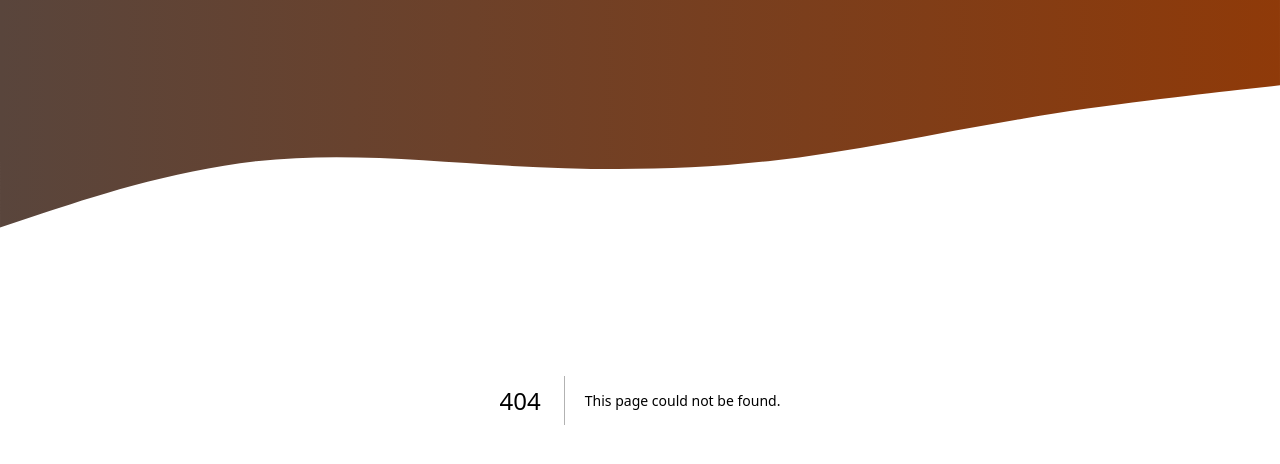
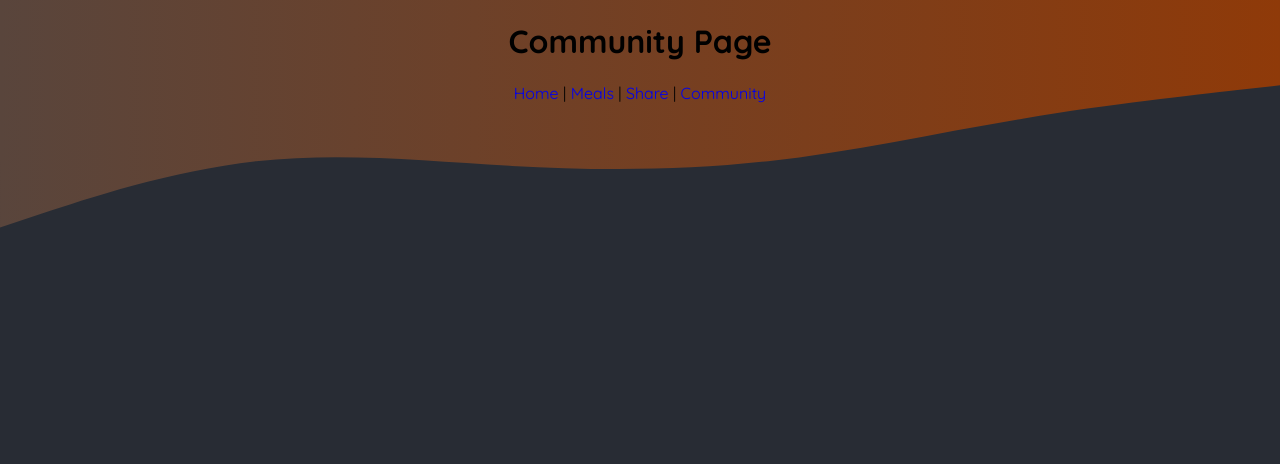
Before and after one commit to TiLourinho/nextjs-essentials, a Next.js app: page /community in a window 1280 px wide. Before the commit this address had no page. Shown: the top 464 px of the page. Built offline with nearby package versions, Linux system fonts and the light colour scheme.

Commit message:
feat: routing pages

```diff
--- /dev/null
+++ b/src/app/community/page.js
@@ -0,0 +1,10 @@
+import Links from "../../components/links";
+
+export default function CommunityPage() {
+  return (
+    <main>
+      <h1>Community Page</h1>
+      <Links />
+    </main>
+  );
+}
--- a/src/app/globals.css
+++ b/src/app/globals.css
@@ -1,16 +1,22 @@
-@import url('https://fonts.googleapis.com/css2?family=Quicksand:wght@400;600;700&family=Montserrat:wght@400;700&display=swap');
+@import url("https://fonts.googleapis.com/css2?family=Quicksand:wght@400;600;700&family=Montserrat:wght@400;700&display=swap");
 
 * {
   box-sizing: border-box;
 }
 
 html {
-  font-family: 'Quicksand', sans-serif;
+  font-family: "Quicksand", sans-serif;
 }
 
 body {
   margin: 0;
   background: radial-gradient(#282c34, #282c34);
+}
+
+main,
+a {
+  text-align: center;
+  text-decoration: none;
 }
 
 .header-background {
@@ -46,7 +52,7 @@ svg {
   -webkit-text-fill-color: transparent;
   background-size: cover;
   background-position: center;
-  font-family: 'Montserrat', sans-serif;
+  font-family: "Montserrat", sans-serif;
 }
 
 .not-found p,
--- a/src/app/layout.js
+++ b/src/app/layout.js
@@ -1,8 +1,8 @@
-import './globals.css';
+import "./globals.css";
 
 export const metadata = {
-  title: 'NextLevel Food',
-  description: 'Delicious meals, shared by a food-loving community.',
+  title: "NextLevel Food",
+  description: "Delicious meals, shared by a food-loving community.",
 };
 
 export default function RootLayout({ children }) {
@@ -15,18 +15,18 @@ export default function RootLayout({ children }) {
               <linearGradient id="gradient" x1="0%" y1="0%" x2="100%" y2="0%">
                 <stop
                   offset="0%"
-                  style={{ stopColor: '#59453c', stopOpacity: '1' }}
+                  style={{ stopColor: "#59453c", stopOpacity: "1" }}
                 />
                 <stop
                   offset="100%"
-                  style={{ stopColor: '#8f3a09', stopOpacity: '1' }}
+                  style={{ stopColor: "#8f3a09", stopOpacity: "1" }}
                 />
               </linearGradient>
             </defs>
             <path
               fill="url(#gradient)"
               d="M0,256L48,240C96,224,192,192,288,181.3C384,171,480,181,576,186.7C672,192,768,192,864,181.3C960,171,1056,149,1152,133.3C1248,117,1344,107,1392,101.3L1440,96L1440,0L1392,0C1344,0,1248,0,1152,0C1056,0,960,0,864,0C768,0,672,0,576,0C480,0,384,0,288,0C192,0,96,0,48,0L0,0Z"
-            ></path>
+            />
           </svg>
         </div>
 
--- a/src/app/page.js
+++ b/src/app/page.js
@@ -1,9 +1,12 @@
+import Links from "../components/links";
+
 export default function Home() {
   return (
     <main>
-      <h1 style={{ color: 'white', textAlign: 'center' }}>
+      <h1 style={{ color: "white", textAlign: "center" }}>
         Time to get started!
       </h1>
+      <Links />
     </main>
   );
 }
--- /dev/null
+++ b/src/components/links.js
@@ -0,0 +1,35 @@
+import Link from "next/link";
+
+export default function Links() {
+  const routes = [
+    {
+      path: "/",
+      label: "Home",
+    },
+    {
+      path: "/meals",
+      label: "Meals",
+    },
+    {
+      path: "/meals/share",
+      label: "Share",
+    },
+    {
+      path: "/community",
+      label: "Community",
+    },
+  ];
+
+  return (
+    <>
+      {routes.map(({ path, label }, index) => (
+        <>
+          <span key={`${label}-${index}`}>
+            <Link href={path}>{label}</Link>
+          </span>
+          {index < routes.length - 1 && <span key={index}> | </span>}
+        </>
+      ))}
+    </>
+  );
+}
```
Also changed, not shown: src/app/meals/[slug]/page.js (added, +8 -0 lines), src/app/meals/page.js (added, +10 -0 lines), src/app/meals/share/page.js (added, +10 -0 lines), 1 other file (tests, documents, lock files or other folders).
